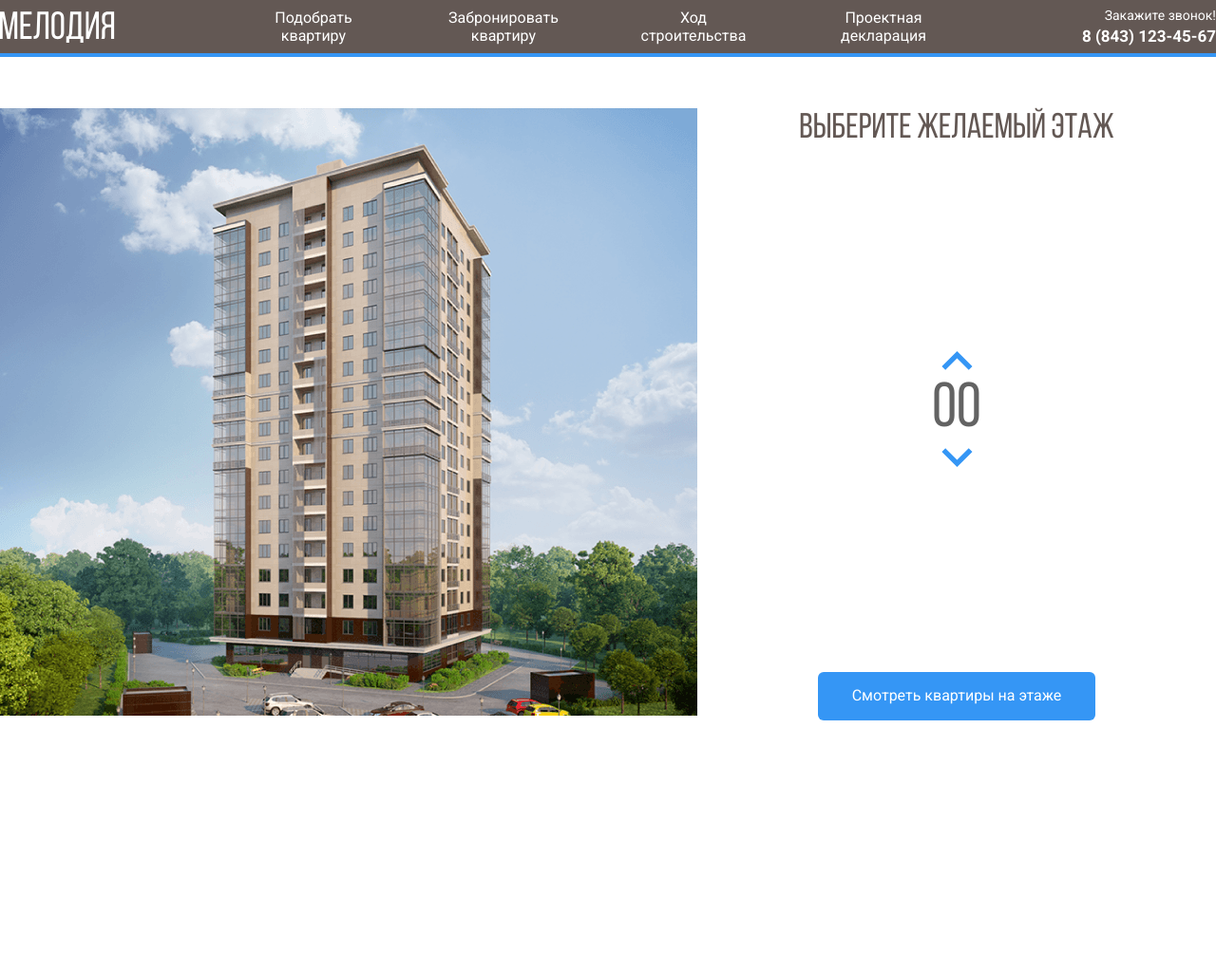
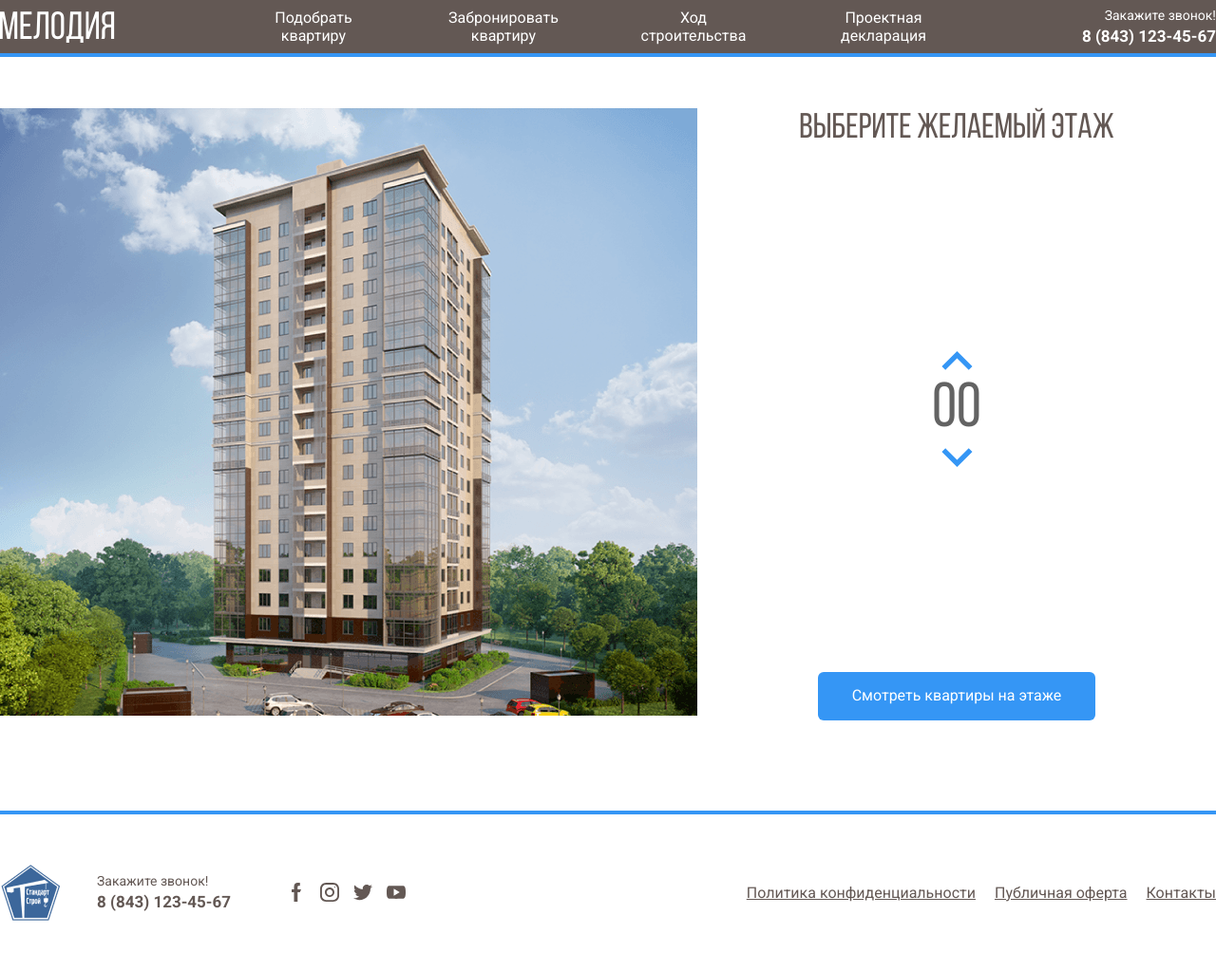
Before and after one commit to AVor0n/melody, a plain HTML site: page index.html in a window 1280 px wide. Shown: the whole page at 95% size. Before the commit the page ends 800 px from the top, so only its background shows below. Drawn offline with Linux system fonts and the light colour scheme.

Commit message:
add footer

```diff
--- a/css/style.sass
+++ b/css/style.sass
@@ -15,6 +15,7 @@
     padding-top: 8px
     padding-bottom: 8px
     border-bottom: 4px solid #3596f5
+    font-family: Roboto
     .navbar
         max-width: 1280px
         margin: auto
@@ -22,7 +23,6 @@
         min-height: 40px
         justify-content: space-between
         align-items: center
-        font-family: Roboto
         .navbar-logo
             display: flex
         .navbar-menu
@@ -103,3 +103,57 @@
             cursor: pointer
             font-family: 'Roboto', sans-serif
             font-size: 16px
+.footer
+    max-width: 1280px
+    margin: 95px auto 0
+    display: flex
+    justify-content: flex-start
+    align-items: center
+    padding: 50px 0
+    font-family: 'Roboto', sans-serif
+    font-size: 16px
+    border-top: 4px solid #3596f5
+    .footer-logo
+        margin-right: 37px
+    .footer-contacts
+        margin-right: 59px
+        .contacts-text
+            display: block
+            font-size: 14px
+            line-height: 16px
+            color: #635854
+            margin-bottom: 4px
+        .contacts-phone
+            font-weight: bold
+            font-size: 17px
+            line-height: 20px
+            text-decoration: none
+            color: #635854
+    .socials-list
+        display: flex
+        list-style: none
+        padding-left: 0
+        .socials-link
+            display: block
+            width: 20px
+            height: 20px
+            margin-right: 15px
+        .socials-link-facebook
+            background: url(../img/icon-facebook.svg)
+        .socials-link-instagram
+            background-image: url(../img/icon-instagram.svg)
+        .socials-link-twitter
+            background-image: url(../img/icon-twitter.svg)
+        .socials-link-youtube
+            background-image: url(../img/icon-youtube.svg)
+    .about
+        margin-left: auto
+        .about-list
+            display: flex
+            list-style: none
+            .about-item
+                margin-left: 20px
+                .about-link
+                    font-size: 16px
+                    line-height: 19px
+                    color: #635854
--- a/index.html
+++ b/index.html
@@ -99,5 +99,27 @@
         <!-- /.main-info -->
     </main>
 </body>
+<footer class="footer">
+    <img class="footer-logo" src="./img/logo-footer.png" alt="Logo: Стандарт Строй">
+    <div class="footer-contacts">
+        <span class="contacts-text">Закажите звонок!</span>
+        <a class="contacts-phone" href="tel: +78431234567">8 (843) 123-45-67</a>
+    </div>
+    <nav class="socials">
+        <ul class="socials-list">
+            <li class="socials-item"><a href="#" class="socials-link socials-link-facebook"></a></li>
+            <li class="socials-item"><a href="#" class="socials-link socials-link-instagram"></a></li>
+            <li class="socials-item"><a href="#" class="socials-link socials-link-twitter"></a></li>
+            <li class="socials-item"><a href="#" class="socials-link socials-link-youtube"></a></li>
+        </ul>
+    </nav>
+    <nav class="about">
+        <ul class="about-list">
+            <li class="about-item"><a href="#" class="about-link">Политика конфиденциальности</a></li>
+            <li class="about-item"><a href="#" class="about-link">Публичная оферта</a></li>
+            <li class="about-item"><a href="#" class="about-link">Контакты</a></li>
+        </ul>
+    </nav>
+</footer>
 
 </html>
```
Also changed, not shown: css/style.css, img/icon-facebook.svg (added), img/icon-instagram.svg (added), img/icon-twitter.svg (added), img/icon-youtube.svg (added), img/logo-footer.png (added).
